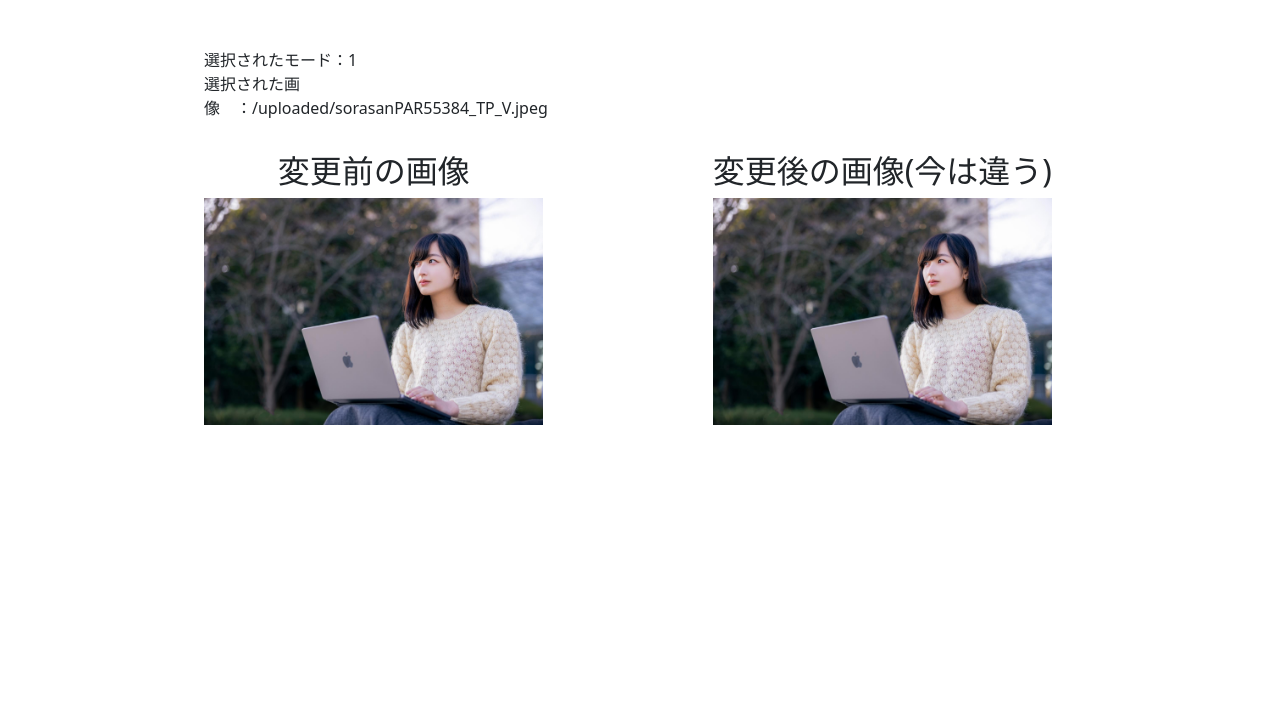
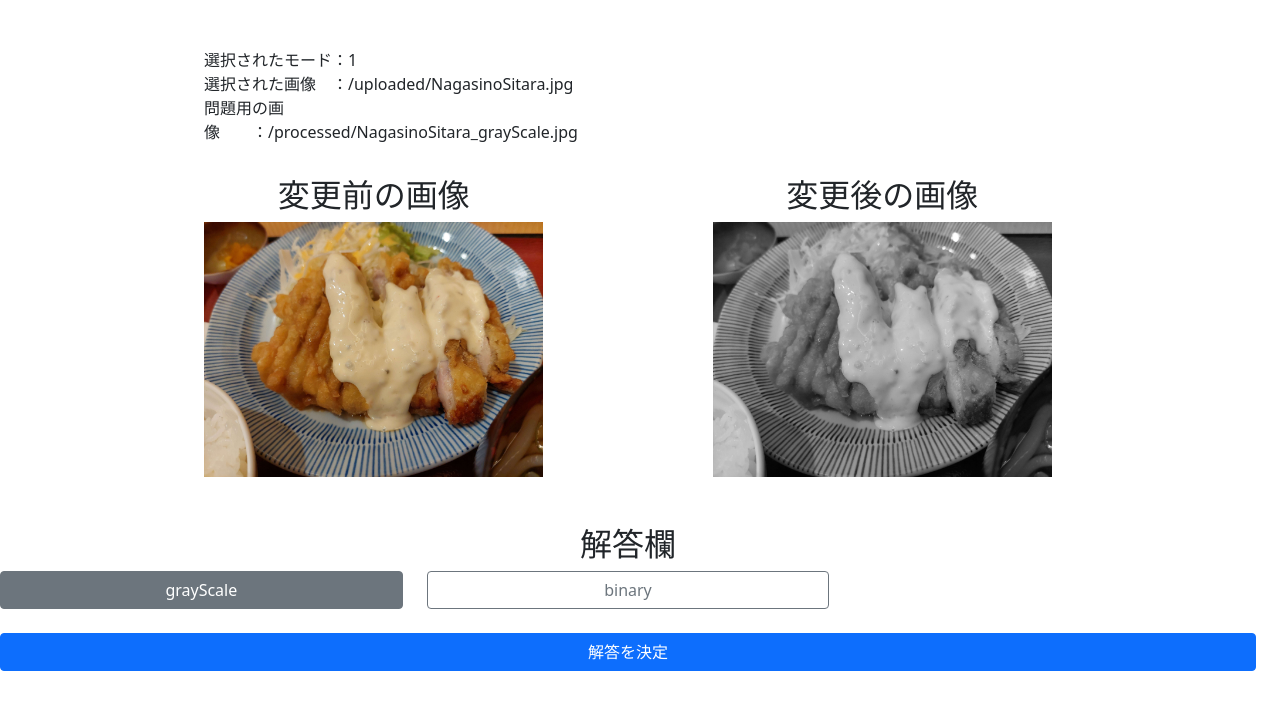
Before and after one commit to 2023AIT-OOP2-G05/FinalAssignment, a Flask app: page /test in a window 1280 px wide. Shown: the part 56-766 px from the top of the page. Run offline with Flask 3, Linux system fonts and the light colour scheme.

Commit message:
正誤判定の追加

```diff
--- a/main.py
+++ b/main.py
@@ -1,8 +1,15 @@
 from flask import Flask, request, render_template, send_from_directory
 import os, glob, json
 
+import processors
+
+import random
+
 app = Flask(__name__)
 app.config['UPLOAD_FOLDER'] = './uploadsPicture'
+# 回答用のエンドポイントを追加
+app.config['PROCESSED_FOLDER'] = './processedPicture'
+
 app.config["JSON_AS_ASCII"] = False  # 日本語などのASCII以外の文字列を返したい場合は、こちらを設定しておく
 
 selectMode = ""
@@ -50,17 +57,47 @@ def uploaded_list():
         index = index + 1
     return render_template("pictureList.html", title="アップロード済み画像", page_title="アップロード済み画像　一覧", target_files=urls)
 
-
+# 変換前画像用エンドポイント
 @app.route('/uploaded/<path:filename>')
 def uploaded_file(filename):
     return send_from_directory(app.config['UPLOAD_FOLDER'], filename)
 
+# 変換後画像用エンドポイント
+@app.route('/processed/<path:filename>')
+def processed_file(filename):
+    return send_from_directory(app.config['PROCESSED_FOLDER'], filename)
 
 # 選択されたデータを'selectData.json'に保存
 @app.route('/setData', methods = ['POST'])
 def setData():
     print("setData")
     selectData = request.form.to_dict()
+
+# 都築が追加 (変更の必要あり) ----↓-
+
+    # 変換前画像のファイル名を取得
+    filePath = selectData["image"]
+
+    # いったんここで画像処理を行うようにしてみる(randomとかで、行う画像処理を決定？)
+    outputPath = processors.gray("uploadsPicture/" +filePath) # grayの引数は、変換前画像の所在地
+
+    # 問題の生成は
+
+    # num = random.randint(0,1)
+    # if num == 0:
+    #     outputPath = processors.binaly("uploadsPicture/" +filePath)
+    # elif num == 1:
+    #     outputPath = processors.gray("uploadsPicture/" +filePath)
+
+    # とかになるだろうか？
+
+    # 画像処理後のファイル名をjsonに追加
+    selectData["question"] = outputPath[0]
+    selectData["idNum"] = outputPath[1]
+
+# 都築が追加--------------------↑-
+
+    # jsonデータの書き込み
     jsonData = list()
     jsonData.append(selectData)
 
@@ -69,7 +106,7 @@ def setData():
         json.dump(jsonData, f, indent=4)
     return render_template("pictureList.html")
 
-
+# クイズページの表示
 @app.route('/test')
 def test():
     print("test")
@@ -78,12 +115,33 @@ def test():
         jsonData = list(json.load(f))
 
     selectData = jsonData[0]
+    # 変換前画像パスを追加
     selectData.update(image="/uploaded/" + selectData['image'])
+    # 変換後の画像パスを追加
+    selectData.update(question="/processed/" + selectData['question'])
     return render_template("test.html", data = selectData)
+
+# 回答の正誤を判定
+@app.route("/checkAnswer", methods=["POST"])
+def check():
+    # 回答を取得
+    answer = request.data.decode("utf-8")
+
+    with open('selectData.json') as f:
+        # 既存のデータを読み込み
+        jsonData = list(json.load(f))
+
+    selectData = jsonData[0]
+
+    # おそらく、この部分の返り値はresult.htmlのような、解説ページ等になると思われる
+    if (answer == selectData["idNum"]):
+        return "True"
+    else:
+        return "False"
 
 
 # http://127.0.0.1:5000/
-# Frask CORS
+# Flask CORS
 @app.route("/")
 def index():
 
--- a/selectData.json
+++ b/selectData.json
@@ -1,6 +1,8 @@
 [
     {
         "mode": "1",
-        "image": "sorasanPAR55384_TP_V.jpeg"
+        "image": "NagasinoSitara.jpg",
+        "question": "NagasinoSitara_grayScale.jpg",
+        "idNum": "0"
     }
 ]
--- a/static/pictureList.js
+++ b/static/pictureList.js
@@ -51,5 +51,8 @@ startQuizButton.addEventListener("click", (event) => {
 
             location.href = "/test"
         })
+    } else {
+        // 画像が選択されていない場合にアラートを表示（追加）
+        alert("画像を選択してください");
     }
 })
--- a/static/test.js
+++ b/static/test.js
@@ -0,0 +1,57 @@
+const btnSearch = document.querySelector("#answer-button");
+btnSearch.addEventListener("click", (event) => {
+
+    event.preventDefault();
+
+    // ボタン押下の確認
+    console.log("回答ボタンが押されました");
+
+    // フォームの作成
+    const selectAnswer = document.querySelector('.select-answer').answer;
+    let yourAnswer;
+
+    // 選択された選択肢がどれか取得
+    for (let i = 0; i < selectAnswer.length; i++) {
+        if (selectAnswer[i].checked) {
+            // 選択された回答を代入
+            yourAnswer = selectAnswer[i].value;
+            break;
+        }
+    }
+
+    // フォームの送信
+    fetch("/checkAnswer", {
+        method: "POST",
+        body: yourAnswer,
+    }).then(response => response.text()) // レスポンスをテキストとして取得
+      .then(text => {
+        if (text == "True") {
+                alert("正解です！！")
+            } else {
+                alert("不正解です...")
+            }
+    });
+
+    // 選択された選択肢がどれか取得
+    //selectAnswer = document.querySelector('.select-answer').answer
+
+    // console.log(selectAnswer)
+    // let yourAnswer = "";
+
+    // // 選択された選択肢がどれか取得
+    // for (let i = 0; i < selectAnswer.length; i++) {
+    //     if (selectAnswer[i].checked) {
+    //         // 選択された回答を代入
+    //         yourAnswer = selectAnswer[i].value;
+    //         break;
+    //     }
+    // }
+    // console.log("あなたの回答 -> ", yourAnswer)
+
+    // // 正誤判定をおこない、結果に合わせたアラートを表示
+    // if (answer == yourAnswer) {
+    //     alert("正解です！！")
+    // } else {
+    //     alert("不正解です...")
+    // }
+})
--- a/templates/pictureList.html
+++ b/templates/pictureList.html
@@ -9,6 +9,7 @@
 
     <!-- 独自のJS -->
     <script defer src="{{ url_for('static', filename='pictureList.js') }}"></script>
+
     <!-- Bootstrap JS(compiled bundle) -->
     <script src="https://cdn.jsdelivr.net/npm/bootstrap@5.1.3/dist/js/bootstrap.bundle.min.js" integrity="sha384-ka7Sk0Gln4gmtz2MlQnikT1wXgYsOg+OMhuP+IlRH9sENBO0LRn5q+8nbTov4+1p" crossorigin="anonymous"></script>
     <title>{{ title }}</title>
--- a/templates/test.html
+++ b/templates/test.html
@@ -10,6 +10,7 @@
         <!-- 独自のJS -->
         <script defer src="{{ url_for('static', filename='pictureList.js') }}"></script>
         <script defer src="{{ url_for('static', filename='test.js') }}"></script>
+
         <!-- Bootstrap JS(compiled bundle) -->
         <script src="https://cdn.jsdelivr.net/npm/bootstrap@5.1.3/dist/js/bootstrap.bundle.min.js" integrity="sha384-ka7Sk0Gln4gmtz2MlQnikT1wXgYsOg+OMhuP+IlRH9sENBO0LRn5q+8nbTov4+1p" crossorigin="anonymous"></script>
         <title>画像選択　テスト</title>
@@ -34,21 +35,43 @@
         <div class="row mt-5" style="margin-left: 15%; margin-right: 15%;">
             <p class="col-6">
                 選択されたモード：{{ data['mode'] }}<br>
-                選択された画像　：{{ data['image'] }}
+                選択された画像　：{{ data['image'] }}<br>
+                問題用の画像　　：{{ data['question'] }}
             </p>
             <p class="col-6"></p>
             <div class="row col-12">
                 <div class="col-md-5 mt-3">
                     <h2 class="text-center">変更前の画像</h2>
-                    <img class="" src="{{data['image']}}" width="100%">
+                    <img class="before-image" src="{{data['image']}}" width="100%">
                 </div>
                 <div class="col-md-2">
                 </div>
                 <div class="col-md-5 mt-3">
-                    <h2 class="text-center">変更後の画像(今は違う)</h2>
-                    <img class="" src="{{data['image']}}" width="100%">
+                    <h2 class="text-center">変更後の画像</h2>
+                    <img class="after-image" src="{{data['question']}}" width="100%">
                 </div>
             </div>
         </div>
+
+        <!--回答ボタンの押下処理-->
+        <div>
+            <form class="select-answer row col-12 mt-5">
+                <div class="col-md-12">
+                    <h2 class="text-center">解答欄</h2>
+                </div>
+
+                <div class="col-md-4">
+                    <input type="radio" class="btn-check" name="answer" id="select-1" autocomplete="off" value="0" checked>
+                    <label class="btn btn-outline-secondary" for="select-1" style="width: 100%;">grayScale</label>
+                </div>
+                <div class="col-md-4">
+                    <input type="radio" class="btn-check" name="answer" id="select-2" autocomplete="off" value="1">
+                    <label class="btn btn-outline-secondary" for="select-2" style="width: 100%;">binary</label>
+                </div>
+                <div class="col-md-12 mt-4">
+                    <button class="btn btn-primary" id="answer-button" style="width: 100%;">解答を決定</button>
+                </div>
+            </form>
+        </div>
     </body>
 </html>
```
Also changed, not shown: GrayTest.py (added, +32 -0 lines), processors.py (added, +8 -0 lines), processedPicture/NagasinoSitara_grayScale.jpg (added), processedPicture/liberoPAUI4519_TP_V_grayScale.jpg (added), processedPicture/sorasanPAR55384_TP_V_grayScale.jpg (added), uploadsPicture/NagasinoSitara.jpg (added), 1 other file.
